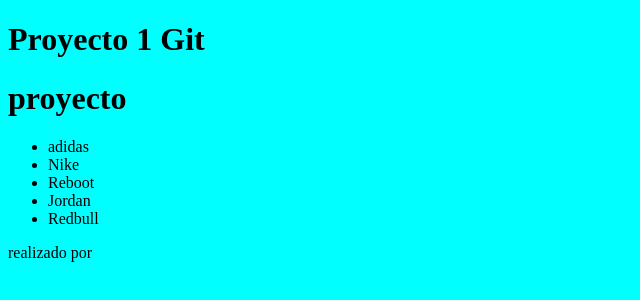
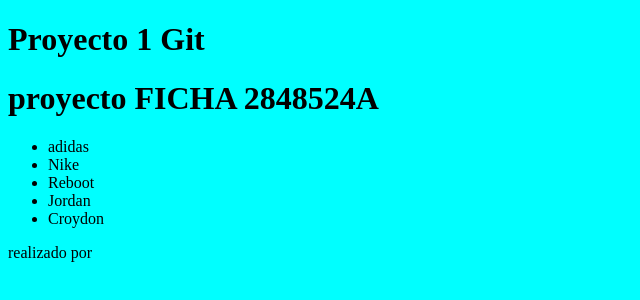
Before and after one commit to WashingtonNieto/524A_proyecto1, a plain HTML site: page index.html in a window 1280 px wide. Shown: the whole page, without its empty margins (0-640 px from the left). Drawn offline with Linux system fonts and the light colour scheme.

Commit message:
actualizado el titulo

```diff
--- a/index.html
+++ b/index.html
@@ -12,7 +12,7 @@
   <h1>Proyecto 1 Git</h1>
 
   <header>
-    <h1>proyecto</h1>
+    <h1>proyecto FICHA 2848524A</h1>
   </header>
   <nav>
     <ul>
@@ -20,7 +20,7 @@
       <li>Nike</li>
       <li>Reboot</li>
       <li>Jordan</li>
-      <li>Redbull</li>
+      <li>Croydon</li>
     </ul>
   </nav>
   <sidebar>
```
